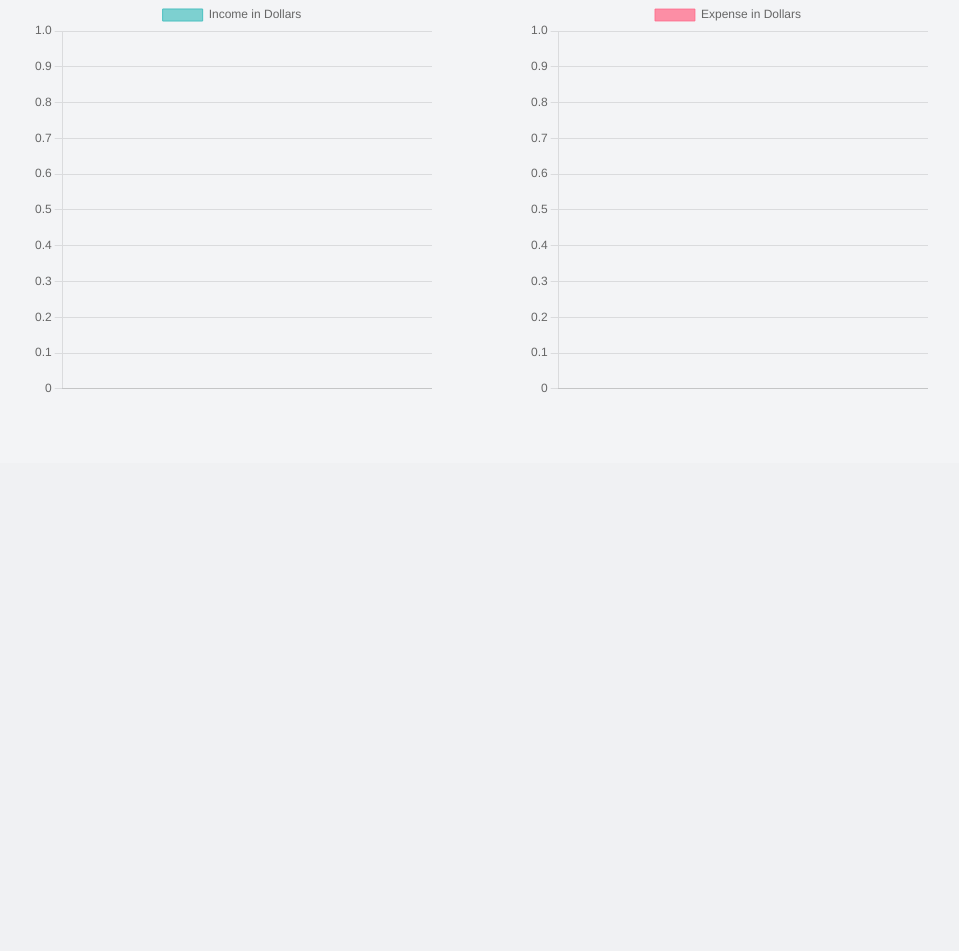
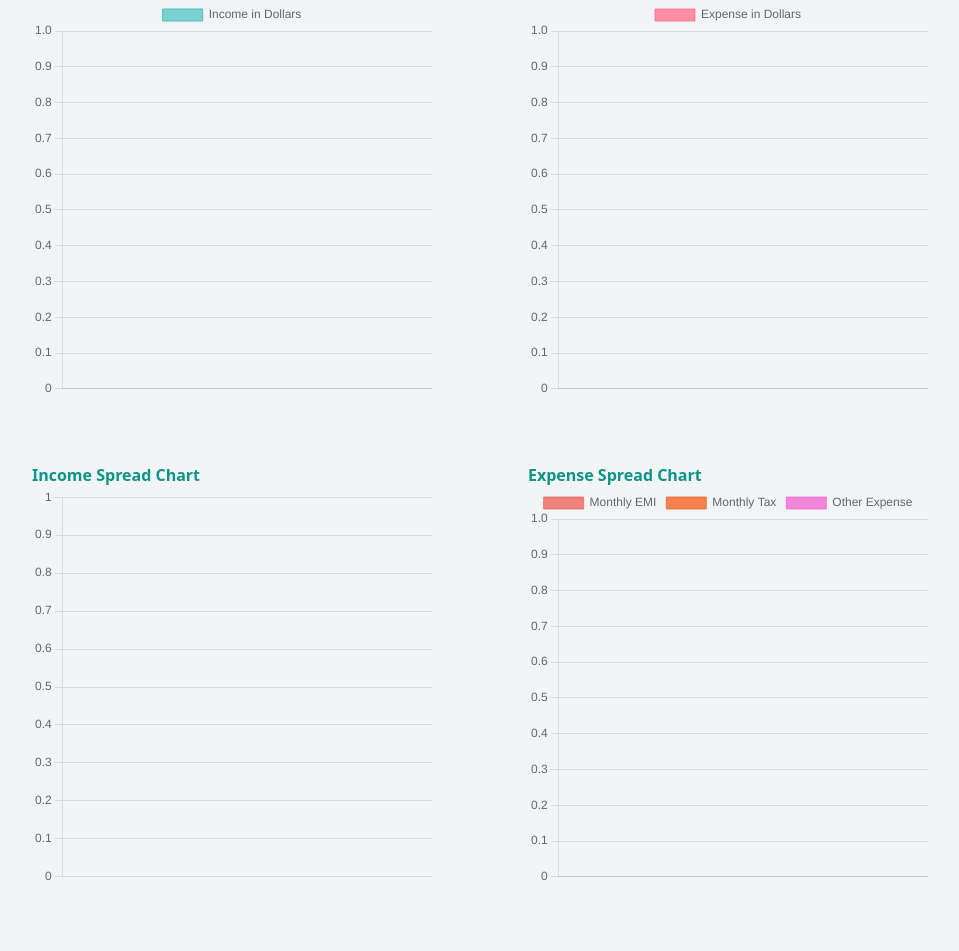
Before and after one commit to summerhanyuezheng/PropertyManagement, a Django app: page /hello/ in a window 1280 px wide. Shown: the part 800-1751 px from the top of the page, without its empty margins (8-967 px from the left). Before the commit the page ends 1192 px from the top, so only its background shows below. Run offline with Django 4.2, Linux system fonts and the light colour scheme; style sheets or scripts are compiled from the project's sources.

Commit message:
created income and expense spread chart

```diff
--- a/mysite/myapp/templates/myapp/index.html
+++ b/mysite/myapp/templates/myapp/index.html
@@ -98,12 +98,32 @@
             <div><br></div>
             <div class="text-teal-600 font-bold">Expense Chart</div>
             <div><canvas id="expenseChart" width="400" height="400"></canvas></div>
+        </div>
+    </div>
 
+
+    <div class="flex gap-8 m-10">
+
+
+
+
+        <div class="w-1/3">
+            <div><br></div>
+            <div class="text-teal-600 font-bold">Income Spread Chart</div>
+            <div><canvas id="incomeSpreadChart" width="400" height="400"></canvas></div>
         </div>
 
 
+        <div><br></div>
+        <div><br></div>
 
+        <div class="w-1/3">
+            <div><br></div>
+            <div class="text-teal-600 font-bold">Expense Spread Chart</div>
+            <div><canvas id="expenseSpreadChart" width="400" height="400"></canvas></div>
+        </div>
     </div>
+
 
 
 
@@ -137,6 +157,9 @@
     let name_array = []
     // an array tp store expenses
     let net_expense_array = []
+    let net_emi_array = []
+    let net_tax_array = []
+    let other_expense_array = []
 
 
     for (let i = 1; i < table.rows.length - 1; i++) {
@@ -156,6 +179,10 @@
         name_array.push(property_name)
         //push all the net_monthly_expense
         net_expense_array.push(net_monthly_expense)
+        net_emi_array.push(net_emi)
+        net_tax_array.push(net_tax)
+        other_expense_array.push(net_exp)
+
 
 
 
@@ -201,6 +228,11 @@
 
 
     );
+
+
+
+
+
 
 // JS code for the income chart
 const chart1 = document.getElementById('incomeChart').getContext('2d');
@@ -279,6 +311,121 @@ const expenseChart = new Chart(chart2, {
 });
 
 
+//Js code for Income spread chart
+const chart3 = document.getElementById('incomeSpreadChart').getContext('2d');
+const incomeSpreadChart = new Chart(chart3, {
+    type: 'pie',
+    data: {
+        labels: name_array,
+        datasets: [{
+            label: 'Income in Dollars',
+            data: net_income_array,
+            backgroundColor: [
+                'rgba(108, 220, 244, 0.8)',
+                'rgba(90, 108, 228, 0.8)',
+                'rgba(114, 74, 152, 0.8)',
+                'rgba(79, 193, 166, 0.8)',
+                'rgba(124, 206, 98, 0.8)',
+
+            ],
+            borderColor: [
+                'rgba(255, 255, 255, 0.8)',
+                'rgba(255, 255, 255, 0.8)',
+                'rgba(255, 255, 255, 0.8)',
+                'rgba(255, 255, 255, 0.8)',
+                'rgba(255, 255, 255, 0.8)',
+
+            ],
+            borderWidth: 3
+        }]
+    },
+    options: {
+        scales: {
+            y: {
+                beginAtZero: true
+            }
+        }
+    }
+});
+
+
+
+
+
+
+
+
+
+
+
+
+
+
+
+
+
+
+
+//Js code for expense spread chart
+const chart4 = document.getElementById('expenseSpreadChart').getContext('2d');
+const expenseSpreadChart = new Chart(chart4, {
+    type: 'bar',
+    data: {
+        labels: name_array,
+        datasets: [
+            //an object for monthly emi
+            {
+            label: 'Monthly EMI',
+            data: net_emi_array,
+            backgroundColor: [
+                'rgba(237, 102, 95, 0.8)',
+
+            ],
+            borderColor: [
+                'rgba(237, 102, 95, 0.8)',
+
+            ],
+            borderWidth: 1
+        },
+        //an object for monthly tax
+        {
+            label: 'Monthly Tax',
+            data: net_tax_array,
+            backgroundColor: [
+                'rgba(245, 101, 39, 0.8)',
+
+            ],
+            borderColor: [
+                'rgba(245, 101, 39, 0.8)',
+
+            ],
+            borderWidth: 1
+        },
+        //an object for other expense
+        {
+            label: 'Other Expense',
+            data: other_expense_array,
+            backgroundColor: [
+                'rgba(240, 108, 211, 0.8)',
+
+            ],
+            borderColor: [
+                'rgba(240, 108, 211, 0.8)',
+
+            ],
+            borderWidth: 1
+        },]
+    },
+    options: {
+        scales: {
+            y: {
+                beginAtZero: true
+            }
+        }
+    }
+});
+
+
 
 
 </script>
```
Also changed, not shown: mysite/db.sqlite3.
